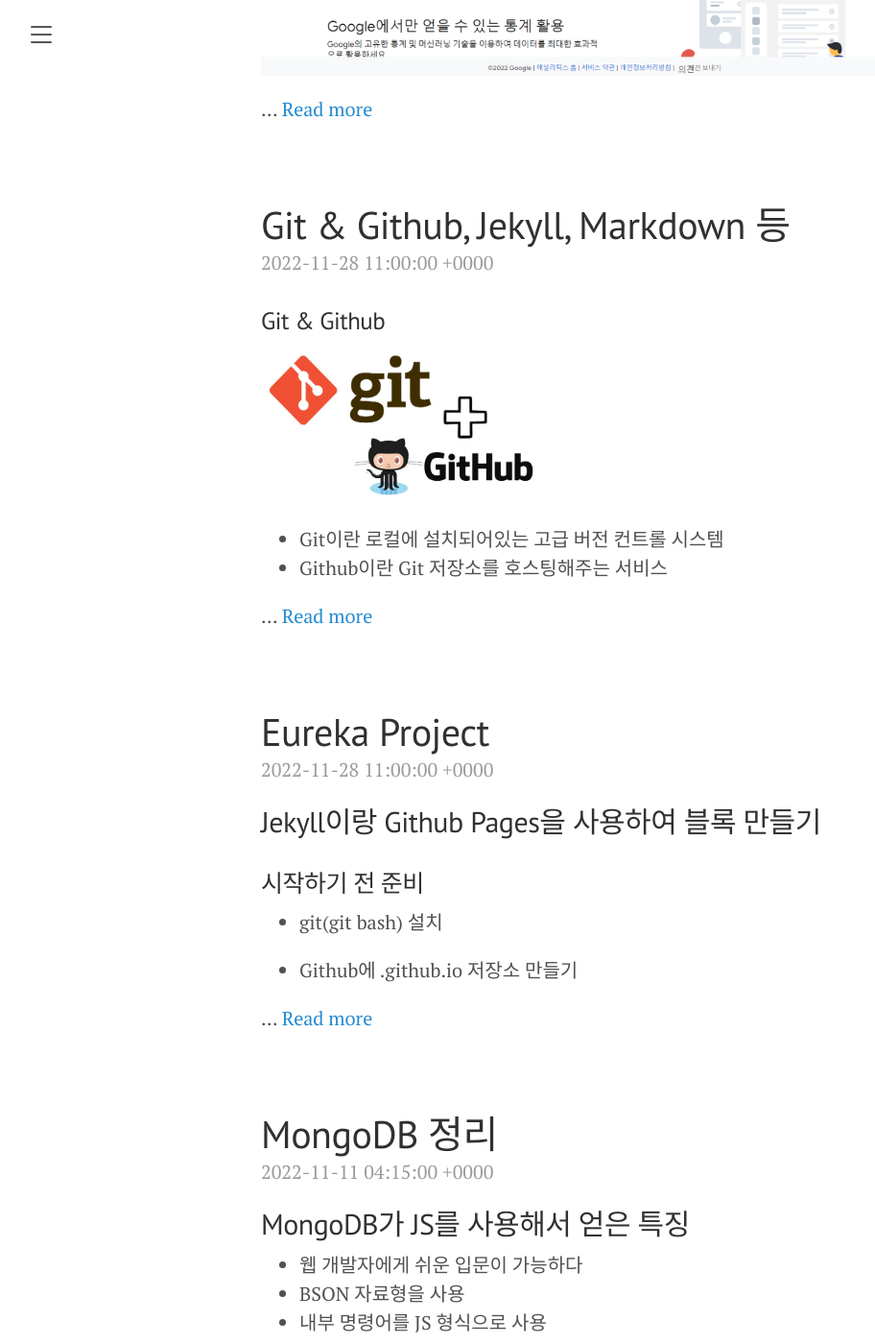
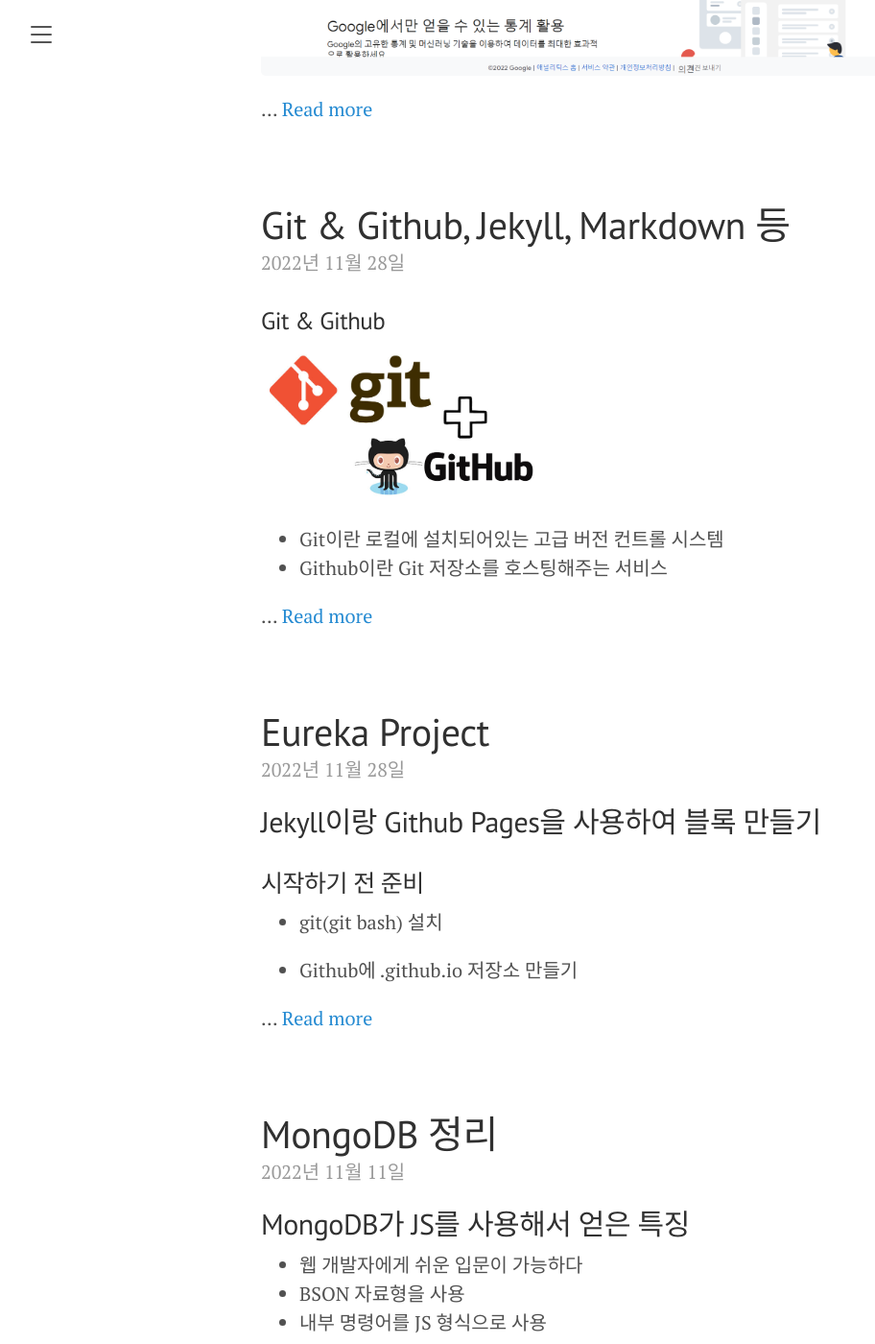
Before and after one commit to 20223073/20223073.github.io, a Jekyll site: the page built from index.html, in a window 1280 px wide and 1400 px high, scrolled down 589 px. Shown: the whole window at 96% size, without its empty margins (8-920 px from the left). Built offline with Jekyll 4.4.1, drawn with Linux system fonts in a browser that asks for light colours; the list of posts is cut into pages by our own code; some of the changed text lies outside the part shown.

Commit message:
update: index.html

```diff
--- a/index.html
+++ b/index.html
@@ -12,7 +12,7 @@
       </a>
     </h1>
 
-    <span class="post-date">{{ post.date | %Y년 %m월 %d일 }}</span>
+    <span class="post-date">{{ post.date | date: '%Y년 %m월 %d일'}}</span>
 
     {{ post.excerpt }}...
     <a href="{{ site.baseurl }}{{ post.url }}">Read more</a>
```
